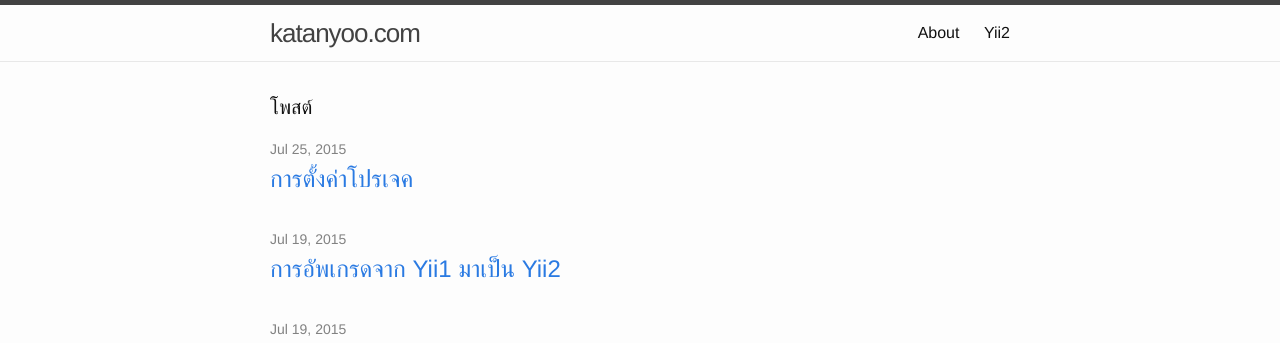
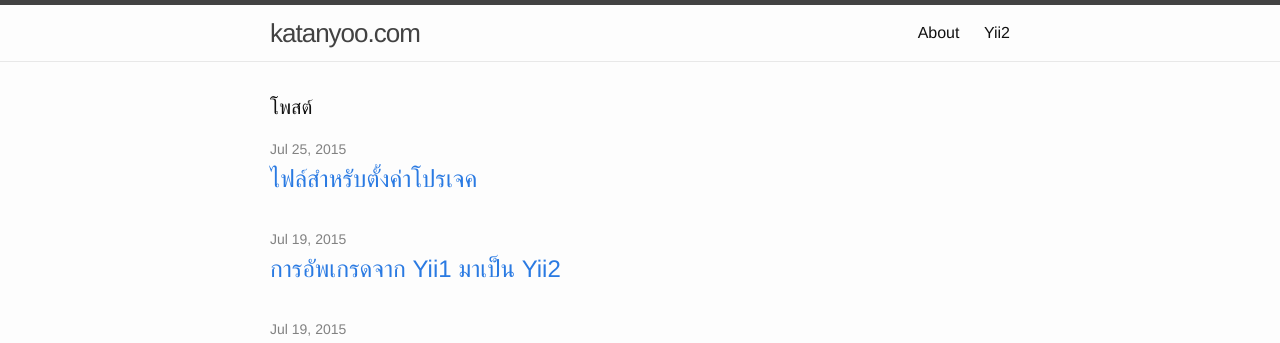
Before and after one commit to katanyoo/katanyoo.github.io, a Jekyll site: the page built from index.html, in a window 1280 px wide. Shown: the top 343 px of the page. Built offline with Jekyll 4.4.1, drawn with Linux system fonts in a browser that asks for light colours.

Commit message:
edit menu

```diff
--- a/_posts/2015-07-25-project-configuration.md
+++ b/_posts/2015-07-25-project-configuration.md
@@ -1,6 +1,6 @@
 ---
 layout: post
-title:  "การตั้งค่าโปรเจค"
+title:  "ไฟล์สำหรับตั้งค่าโปรเจค"
 date:   2015-07-25 23:00:00
 categories: yii2
 ---
--- a/yii2.md
+++ b/yii2.md
@@ -23,7 +23,7 @@
 
     <h4>Configuration</h4>
     <ul>
-        <li><a href="{% post_url 2015-07-25-project-configuration %}">การตั้งค่าโปรเจค</a></li>
+        <li><a href="{% post_url 2015-07-25-project-configuration %}">ไฟล์สำหรับตั้งค่าโปรเจค</a></li>
         <li>การตั้งค่าเว็บเซิร์ฟเวอร์
             <ul>
                 <li>apache</li>
```
